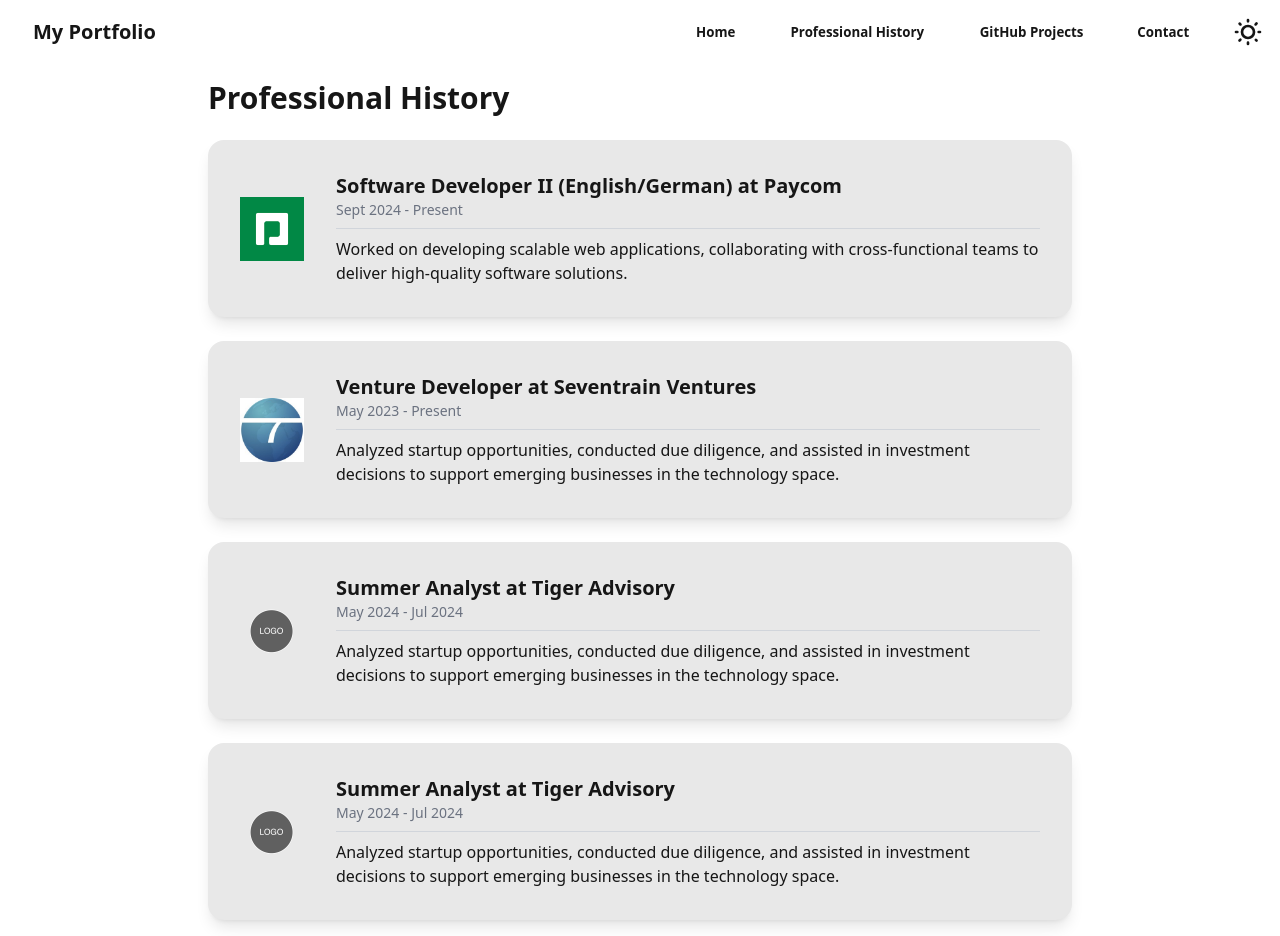
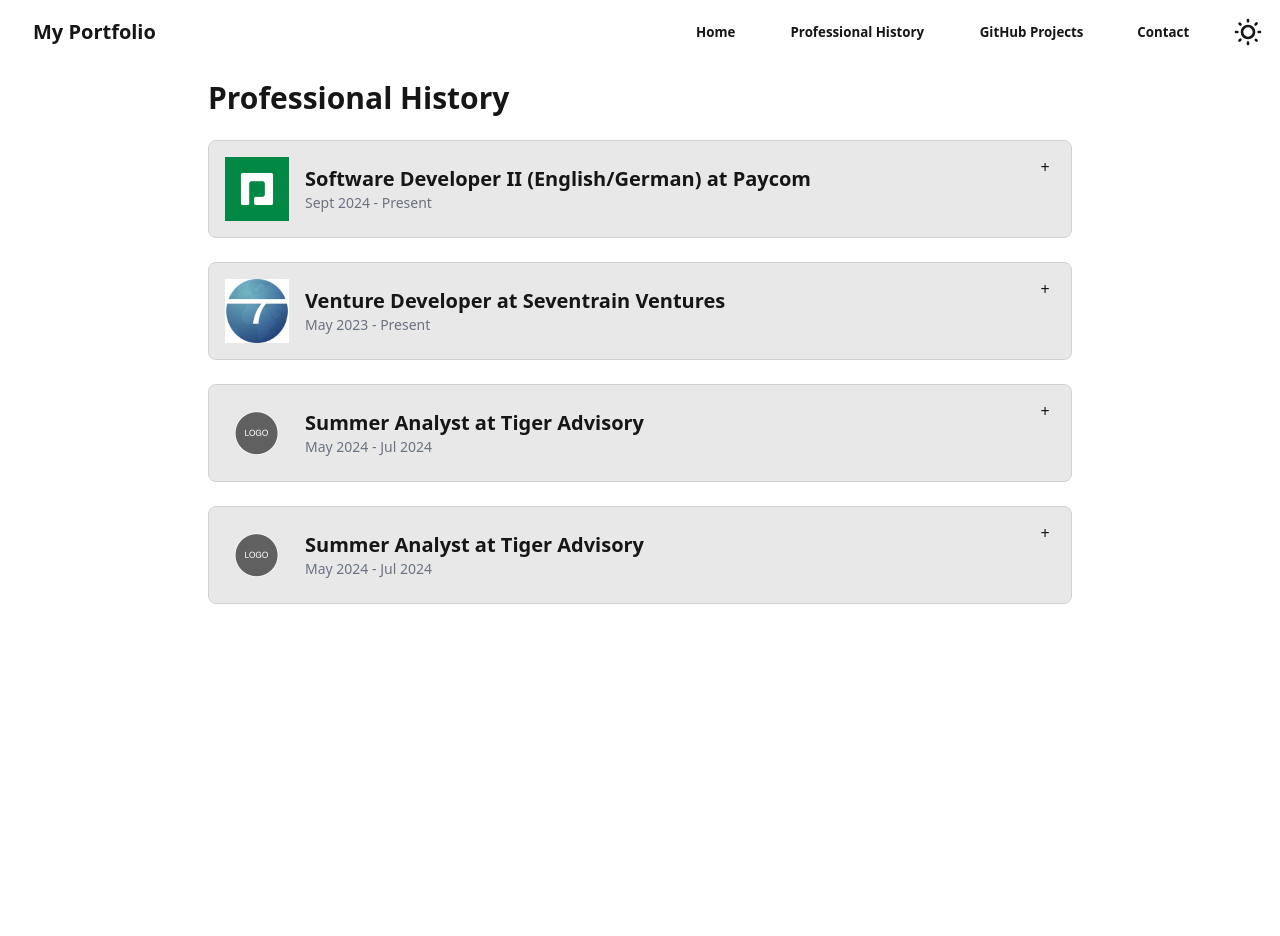
Before and after one commit to OX-S/portfolio-website-v2, a React (Create React App) app: page /professional-history in a window 1280 px wide. After the commit the page ends 864 px from the top, so only its background shows below. Built offline with nearby package versions, Linux system fonts and the light colour scheme.

Commit message:
made professional history have expandable job cards

```diff
--- a/src/pages/ProfessionalHistory.js
+++ b/src/pages/ProfessionalHistory.js
@@ -27,28 +27,31 @@
                     {jobs.map((job, index) => (
                         <div
                             key={index}
-                            className="card bg-base-200 shadow-lg transform transition-transform duration-300 hover:scale-105 hover:shadow-2xl w-full"
+                            className="collapse collapse-plus border border-base-300 bg-base-200 rounded-lg"
+                            tabIndex={0} // Make the collapse focusable
                         >
-                            {/* Card Body */}
-                            <div className="card-body flex flex-row items-center">
+                            {/* Collapse Title: Header Section */}
+                            <div className="collapse-title flex items-center space-x-4">
                                 {/* Logo Section */}
-                                <div className="flex-shrink-0">
                                 <img
                                     src={job.logo || placeholderLogo}
                                     alt={`${job.company} logo`}
                                     className="w-16 h-16 object-contain"
                                 />
-                                </div>
 
                                 {/* Text Section */}
-                                <div className="ml-6">
+                                <div>
                                     <h3 className="text-xl font-semibold">
                                         {job.title} at {job.company}
                                     </h3>
                                     <p className="text-sm text-gray-500">{job.duration}</p>
+                                </div>
+                            </div>
+
+                            {/* Collapse Content: Description Section */}
+                            <div className="collapse-content">
                                 <hr className="my-2 border-gray-300" />
                                 <p className="text-base">{job.description}</p>
-                                </div>
                             </div>
                         </div>
                     ))}
```
Lines whose indentation alone changed are shown as unchanged.
